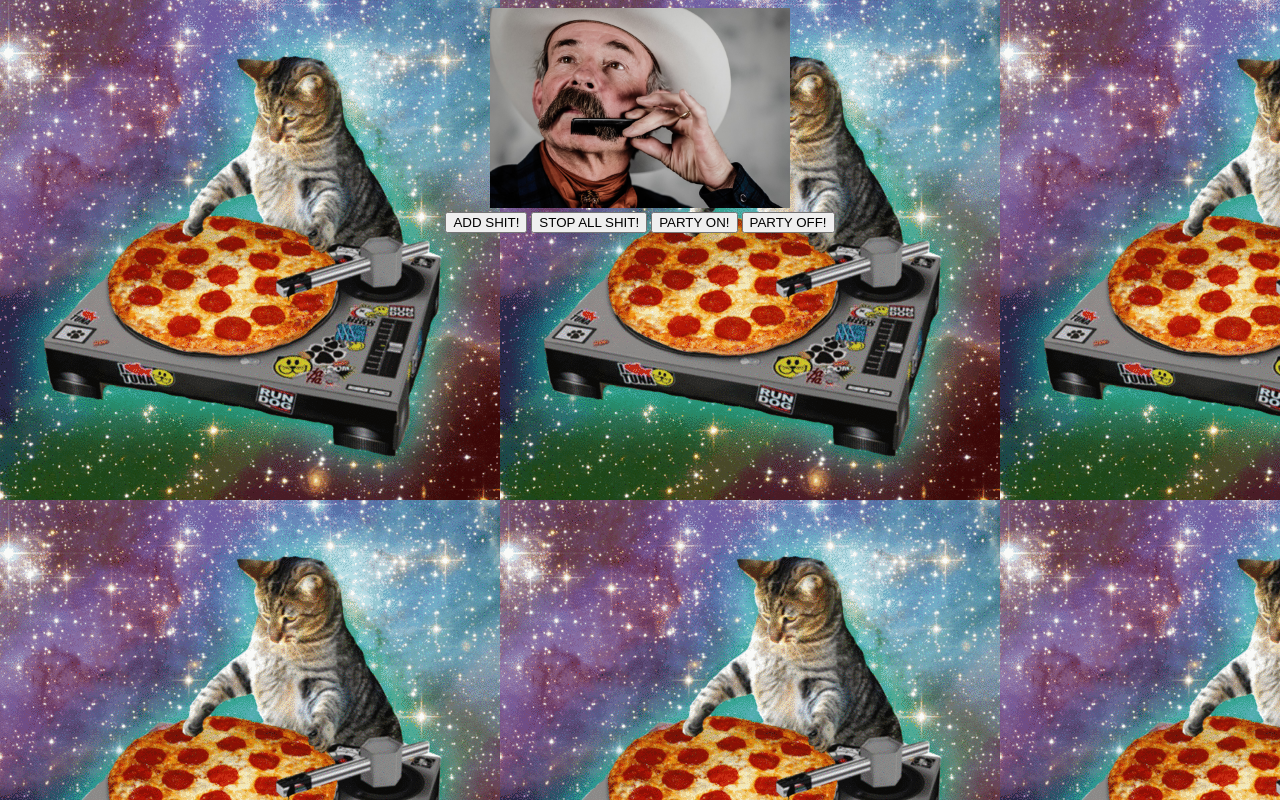
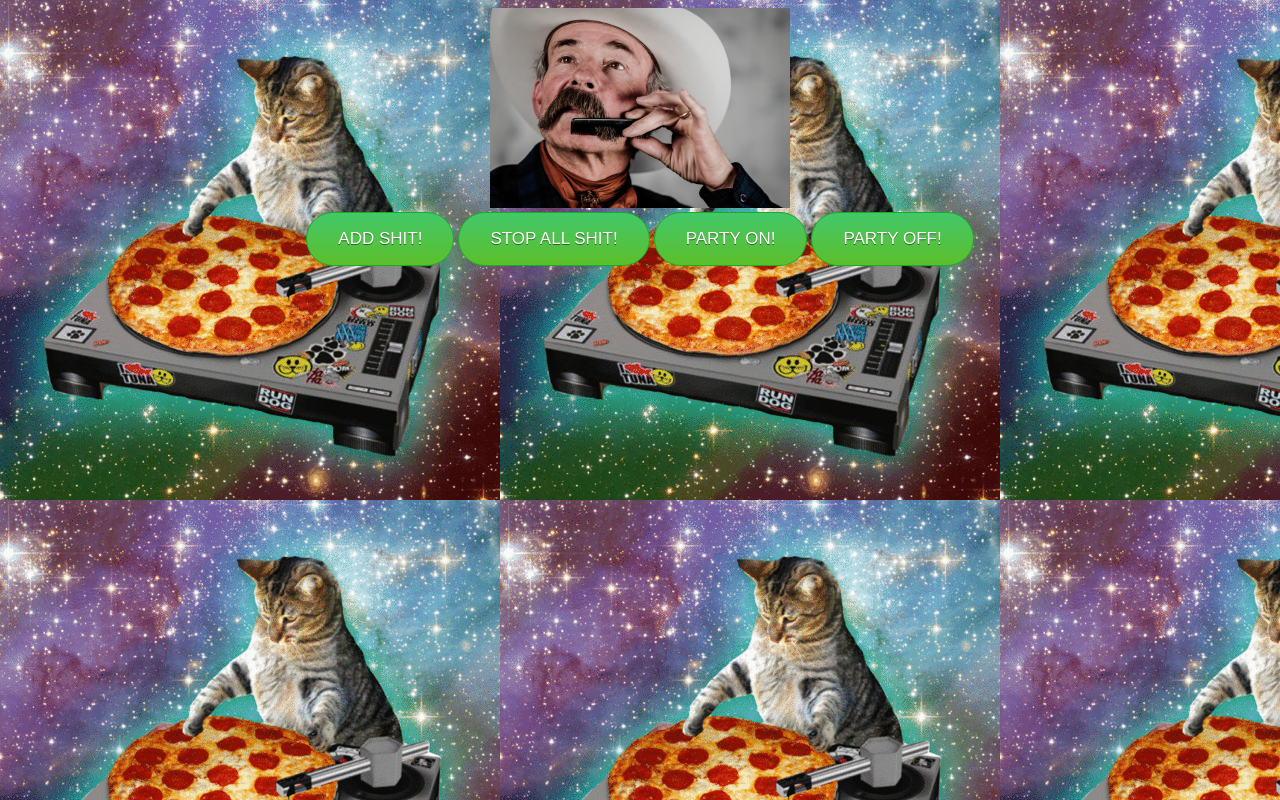
Before and after one commit to bmustach/webSampleLauncher, a browser extension: page shottas-samples-launcher/index.html in a window 1280 px wide. Drawn offline with Linux system fonts and the light colour scheme.

Commit message:
add css buttons

```diff
--- a/shottas-samples-launcher/index.html
+++ b/shottas-samples-launcher/index.html
@@ -16,10 +16,10 @@
   <center>
 
   <div>
-     <button id="agregarControl">ADD SHIT!</button>
-     <button id="stopAll">STOP ALL SHIT!</button>
-     <button id="partyON">PARTY ON!</button>
-     <button id="partyOFF">PARTY OFF!</button>
+     <button id="agregarControl" class="myButton">ADD SHIT!</button>
+     <button id="stopAll" class="myButton"class="myButton2">STOP ALL SHIT!</button>
+     <button id="partyON" class="myButton">PARTY ON!</button>
+     <button id="partyOFF" class="myButton">PARTY OFF!</button>
   </div>
 
   <div id="contenedorControles" class="message"/>
--- a/shottas-samples-launcher/styles.css
+++ b/shottas-samples-launcher/styles.css
@@ -1,3 +1,41 @@
 .message {
     font-size: 24px;
 }
+
+
+.myButton {
+	background:-webkit-gradient(linear, left top, left bottom, color-stop(0.05, #44c767), color-stop(1, #5cbf2a));
+	background:-moz-linear-gradient(top, #44c767 5%, #5cbf2a 100%);
+	background:-webkit-linear-gradient(top, #44c767 5%, #5cbf2a 100%);
+	background:-o-linear-gradient(top, #44c767 5%, #5cbf2a 100%);
+	background:-ms-linear-gradient(top, #44c767 5%, #5cbf2a 100%);
+	background:linear-gradient(to bottom, #44c767 5%, #5cbf2a 100%);
+	filter:progid:DXImageTransform.Microsoft.gradient(startColorstr='#44c767', endColorstr='#5cbf2a',GradientType=0);
+	background-color:#44c767;
+	-moz-border-radius:28px;
+	-webkit-border-radius:28px;
+	border-radius:28px;
+	border:1px solid #18ab29;
+	display:inline-block;
+	cursor:pointer;
+	color:#ffffff;
+	font-family:arial;
+	font-size:17px;
+	padding:16px 31px;
+	text-decoration:none;
+	text-shadow:0px 1px 0px #2f6627;
+}
+.myButton:hover {
+	background:-webkit-gradient(linear, left top, left bottom, color-stop(0.05, #5cbf2a), color-stop(1, #44c767));
+	background:-moz-linear-gradient(top, #5cbf2a 5%, #44c767 100%);
+	background:-webkit-linear-gradient(top, #5cbf2a 5%, #44c767 100%);
+	background:-o-linear-gradient(top, #5cbf2a 5%, #44c767 100%);
+	background:-ms-linear-gradient(top, #5cbf2a 5%, #44c767 100%);
+	background:linear-gradient(to bottom, #5cbf2a 5%, #44c767 100%);
+	filter:progid:DXImageTransform.Microsoft.gradient(startColorstr='#5cbf2a', endColorstr='#44c767',GradientType=0);
+	background-color:#5cbf2a;
+}
+.myButton:active {
+	position:relative;
+	top:1px;
+}
```
